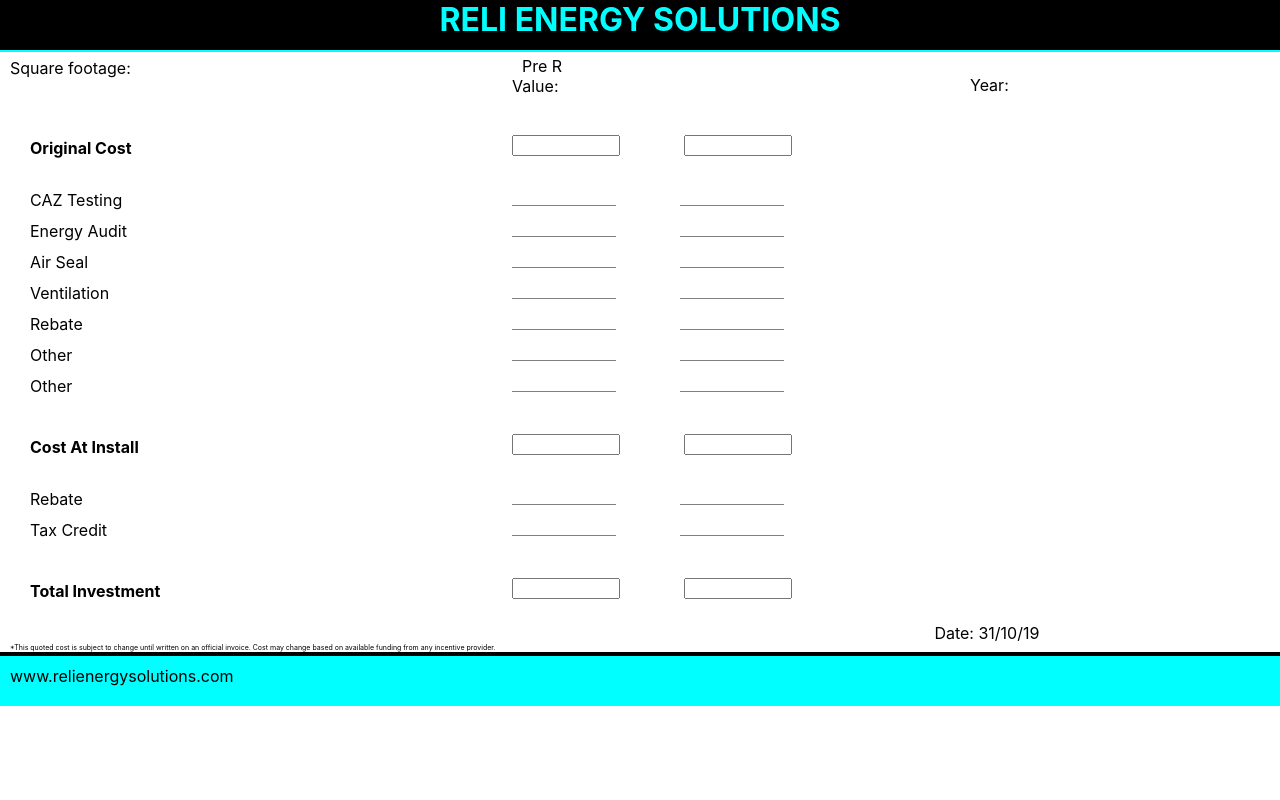
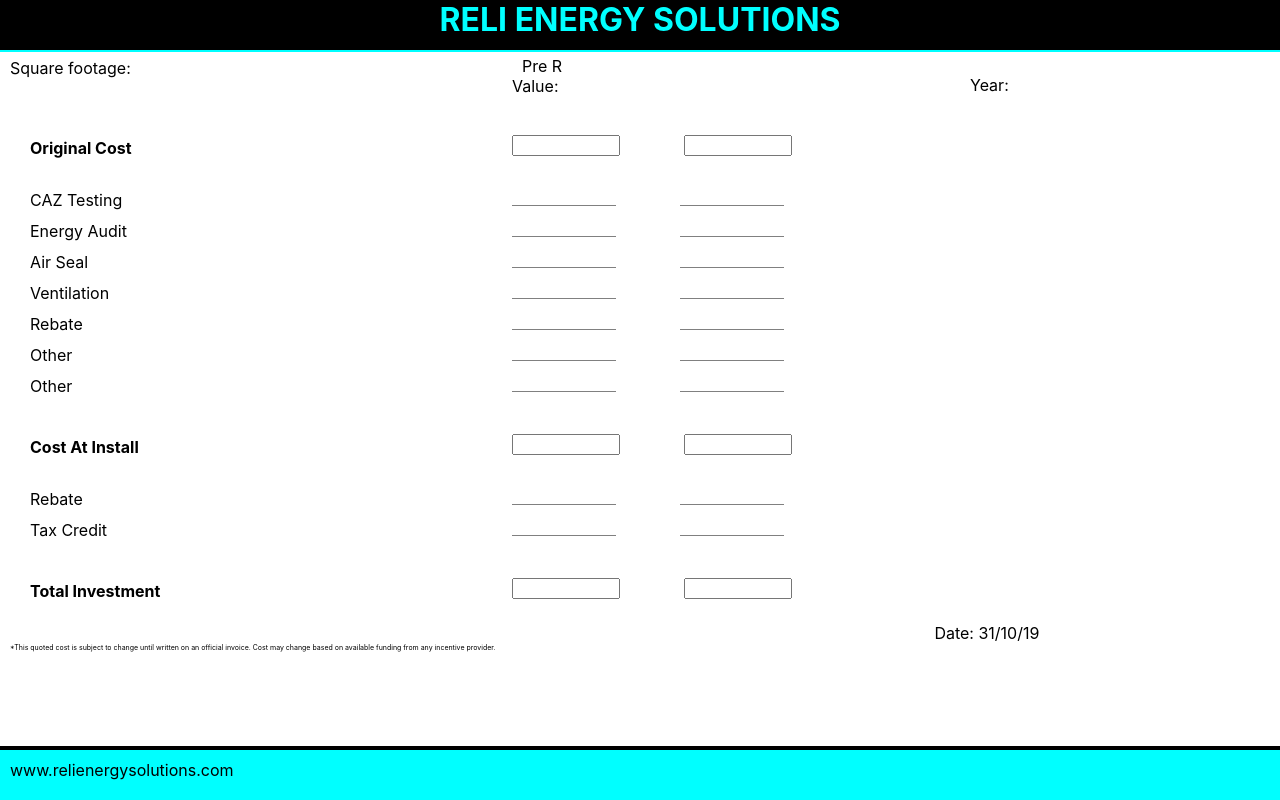
Before and after one commit to Parker-Archibald/ReliE, a React (Create React App) app: page / in a window 1280 px wide. Built offline with nearby package versions, Linux system fonts and the light colour scheme.

Commit message:
testing footer

```diff
--- a/src/Styles/Calculator.css
+++ b/src/Styles/Calculator.css
@@ -130,6 +130,10 @@
 }
 
 #bottomOfPage {
+    position: fixed;
+    left: 0px;
+    bottom: 0px;
+    width: 100%;
     background-color: cyan;
     border-top: 4px solid black;
     height: 50px;
```
